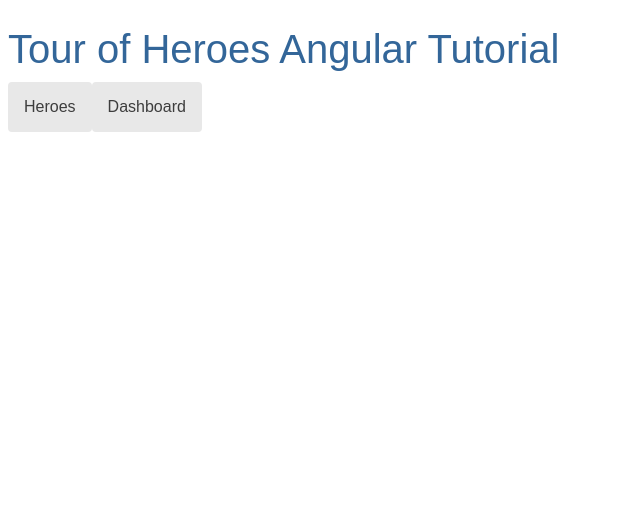
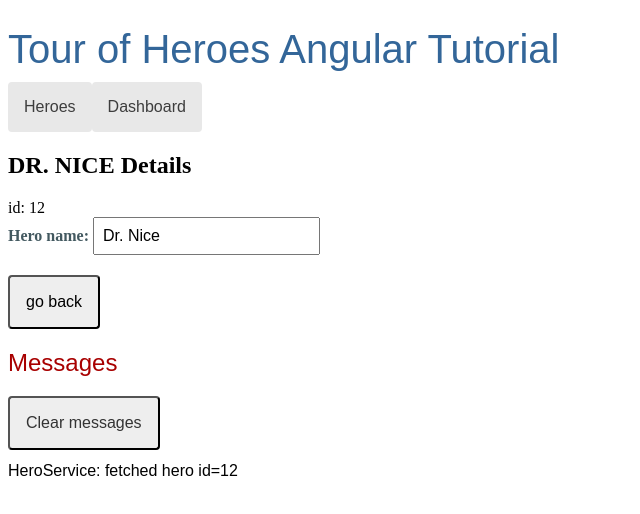
Before and after one commit to kelseyroy/tour-of-heroes-angular-tutorial, an Angular app: page /detail/12 in a window 1280 px wide. Shown: the top 514 px of the page, without its empty margins (0-640 px from the left). Built offline with nearby package versions, Linux system fonts and the light colour scheme.

Commit message:
Refactors HeroDetailComponent to use route params

```diff
--- a/src/app/hero-detail/hero-detail.component.html
+++ b/src/app/hero-detail/hero-detail.component.html
@@ -5,4 +5,5 @@
         <label for="hero-name">Hero name: </label>
         <input id="hero-name" [(ngModel)]="hero.name" placeholder="name">
     </div>
+    <button type="button" (click)="goBack()">go back</button>
 </div>
--- a/src/app/hero-detail/hero-detail.component.sass
+++ b/src/app/hero-detail/hero-detail.component.sass
@@ -0,0 +1,22 @@
+label
+  color: #435960
+  font-weight: bold
+
+input
+  font-size: 1em
+  padding: .5rem
+
+button
+  margin-top: 20px
+  background-color: #eee
+  padding: 1rem
+  border-radius: 4px
+  font-size: 1rem
+
+  &:hover
+    background-color: #cfd8dc
+
+  &:disabled
+    background-color: #eee
+    color: #ccc
+    cursor: auto
--- a/src/app/hero-detail/hero-detail.component.ts
+++ b/src/app/hero-detail/hero-detail.component.ts
@@ -1,5 +1,9 @@
-import { Component, Input } from '@angular/core';
+import { Component, OnInit } from '@angular/core';
+import { ActivatedRoute } from '@angular/router';
+import { Location } from '@angular/common';
+
 import { Hero } from '../hero';
+import { HeroService } from '../services/hero.service';
 
 @Component({
   selector: 'app-hero-detail',
@@ -7,6 +11,28 @@
   styleUrls: ['./hero-detail.component.sass']
 })
 
-export class HeroDetailComponent {
-  @Input() hero?: Hero;
+export class HeroDetailComponent implements OnInit {
+  hero: Hero | undefined;
+
+  constructor(
+    private route: ActivatedRoute,
+    private heroService: HeroService,
+    private location: Location
+  ) { }
+
+  // @Input() hero?: Hero;
+
+  ngOnInit(): void {
+    this.getHero();
+  }
+
+  getHero(): void {
+    const id = Number(this.route.snapshot.paramMap.get('id'));
+    this.heroService.getHero(id)
+      .subscribe(hero => this.hero = hero);
+  }
+
+  goBack(): void {
+    this.location.back();
+  }
 }
--- a/src/app/heroes/heroes.component.ts
+++ b/src/app/heroes/heroes.component.ts
@@ -1,4 +1,4 @@
-import { Component } from '@angular/core';
+import { Component, OnInit } from '@angular/core';
 import { Hero } from '../hero';
 // import { HEROES } from '../mock-heroes';
 import { HeroService } from '../services/hero.service';
@@ -9,7 +9,8 @@
   templateUrl: './heroes.component.html',
   styleUrls: ['./heroes.component.sass']
 })
-export class HeroesComponent {
+
+export class HeroesComponent implements OnInit {
   // hero: Hero = {
   //   id: 1,
   //   name: 'Windstorm'
@@ -18,21 +19,22 @@
 
   heroes: Hero[] = [];
 
-  constructor(private heroService: HeroService, private messageService: MessageService) { }
+  // constructor(private heroService: HeroService, private messageService: MessageService) { }
+  constructor(private heroService: HeroService) { }
 
-  selectedHero?: Hero;
+  // selectedHero?: Hero;
 
-  onSelect(hero: Hero): void {
-    this.selectedHero = hero;
-    this.messageService.add(`HeroesComponent: Selected hero id=${hero.id}`);
+  // onSelect(hero: Hero): void {
+  //   this.selectedHero = hero;
+  //   this.messageService.add(`HeroesComponent: Selected hero id=${hero.id}`);
+  // }
+
+  ngOnInit(): void {
+    this.getHeroes();
   }
 
   getHeroes(): void {
     this.heroService.getHeroes()
       .subscribe(heroes => this.heroes = heroes);
   }
-
-  ngOnInit(): void {
-    this.getHeroes();
-  }
 }
--- a/src/app/services/hero.service.ts
+++ b/src/app/services/hero.service.ts
@@ -16,4 +16,10 @@
     this.messageService.add('HeroService: fetched heroes');
     return heroes;
   }
+
+  getHero(id: number): Observable<Hero> {
+    const hero = HEROES.find(h => h.id === id)!;
+    this.messageService.add(`HeroService: fetched hero id=${id}`);
+    return of(hero);
+  }
 }
```
